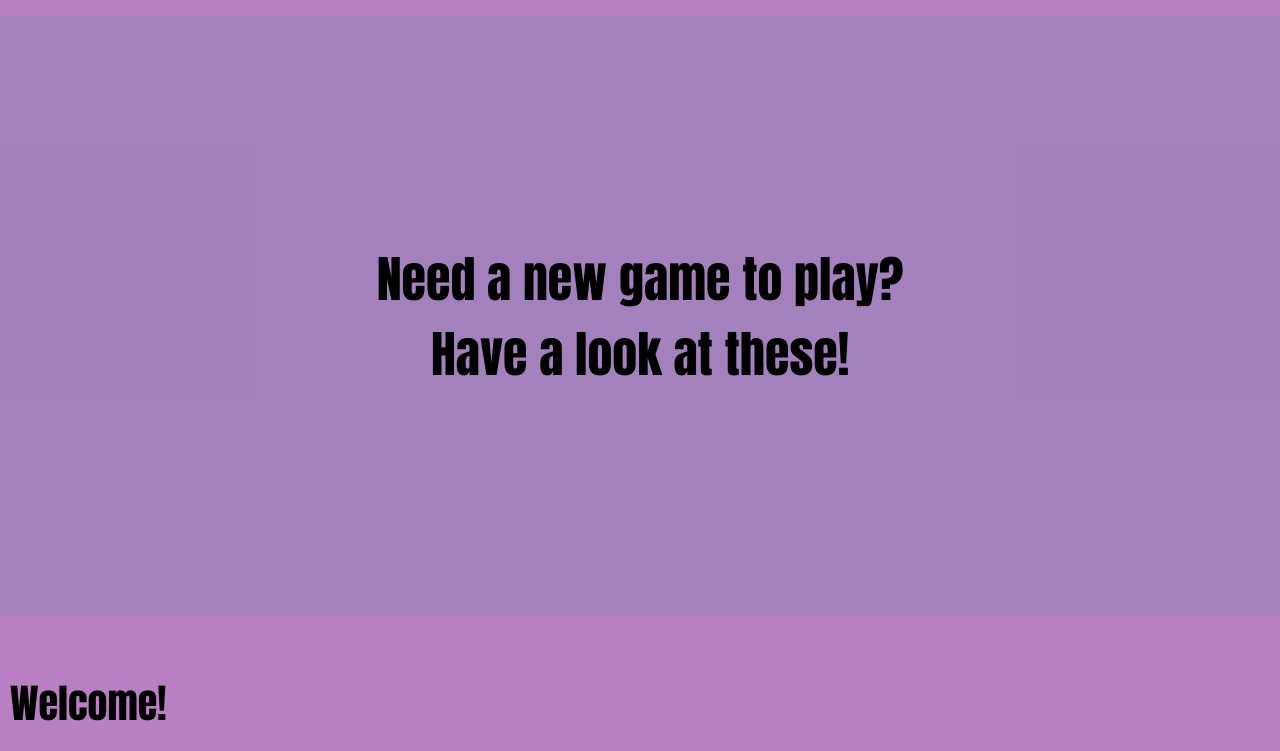
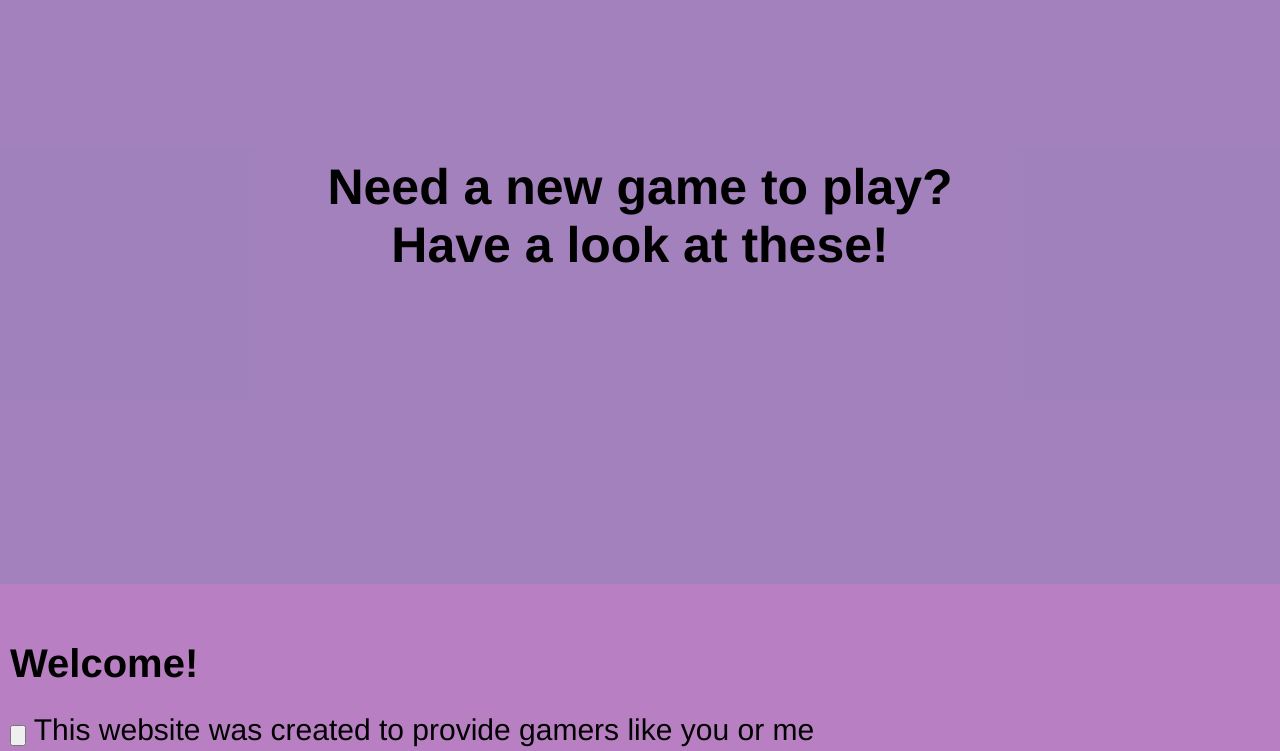
Before and after one commit to BeSuper123/digitero, a plain HTML site: page index.html in a window 1280 px wide. Shown: the part 108-859 px from the top of the page. Drawn offline with Linux system fonts and the light colour scheme.

Commit message:
changed the font

```diff
--- a/CSS/style.css
+++ b/CSS/style.css
@@ -2,7 +2,7 @@ body {
   background-color: #b87fc2;
   color: rgb(0, 0, 0);
   font-size: 20px;
-  font-family:Impact, Haettenschweiler, 'Arial Narrow Bold', sans-serif;
+  font-family:'Franklin Gothic Medium', 'Arial Narrow', Arial, sans-serif;
   width: 100%;
   height: 100%;
   margin: inherit;
```
